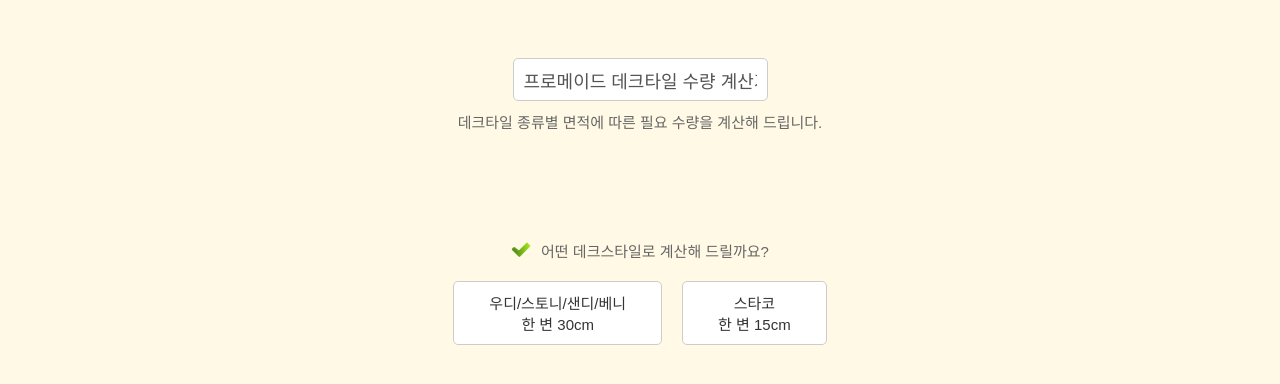
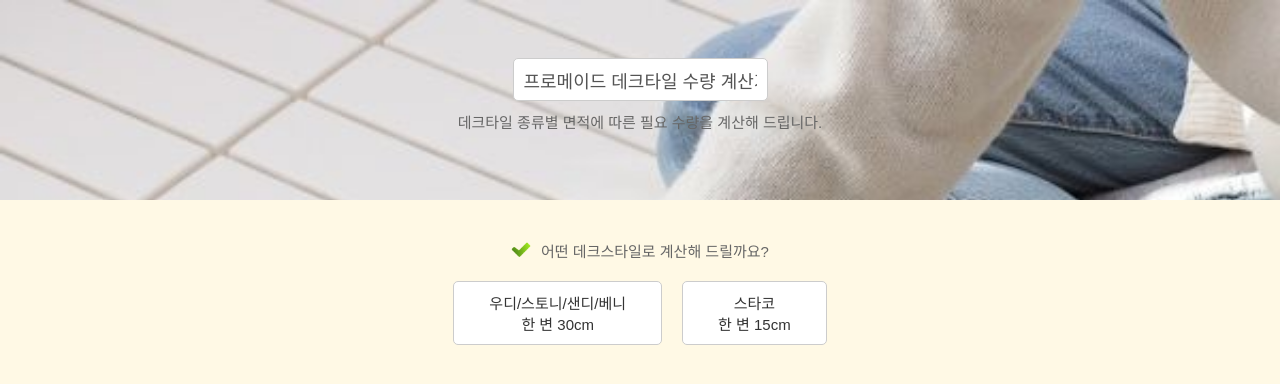
Before and after one commit to jinyun3075/outsourcing, a plain HTML site: page No3_check/main.html in a window 1280 px wide. Drawn offline with Linux system fonts and the light colour scheme.

Commit message:
update path

```diff
--- a/No3_check/main.css
+++ b/No3_check/main.css
@@ -25,7 +25,7 @@
     width: 100%;
     padding: 20px;
     box-sizing: border-box;
-    background-image: url('../img/background.jpg');
+    background-image: url('./background.jpg');
     background-size: cover;
     background-position: top;
     background-repeat: no-repeat;
```
